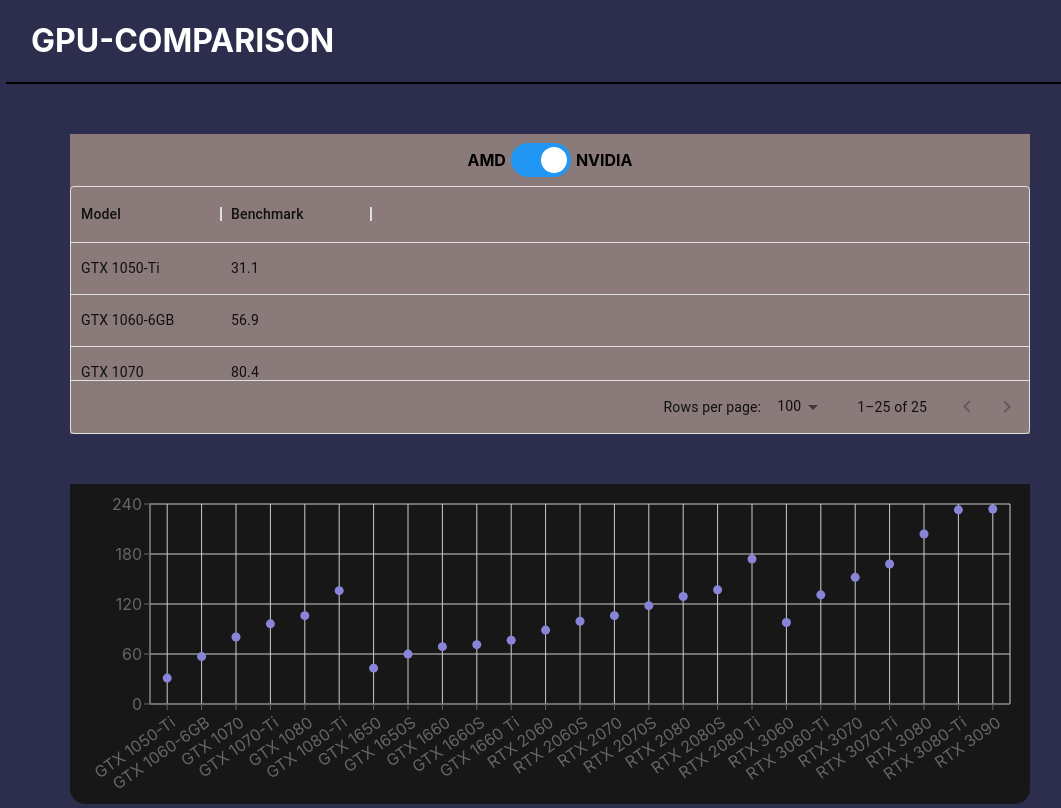
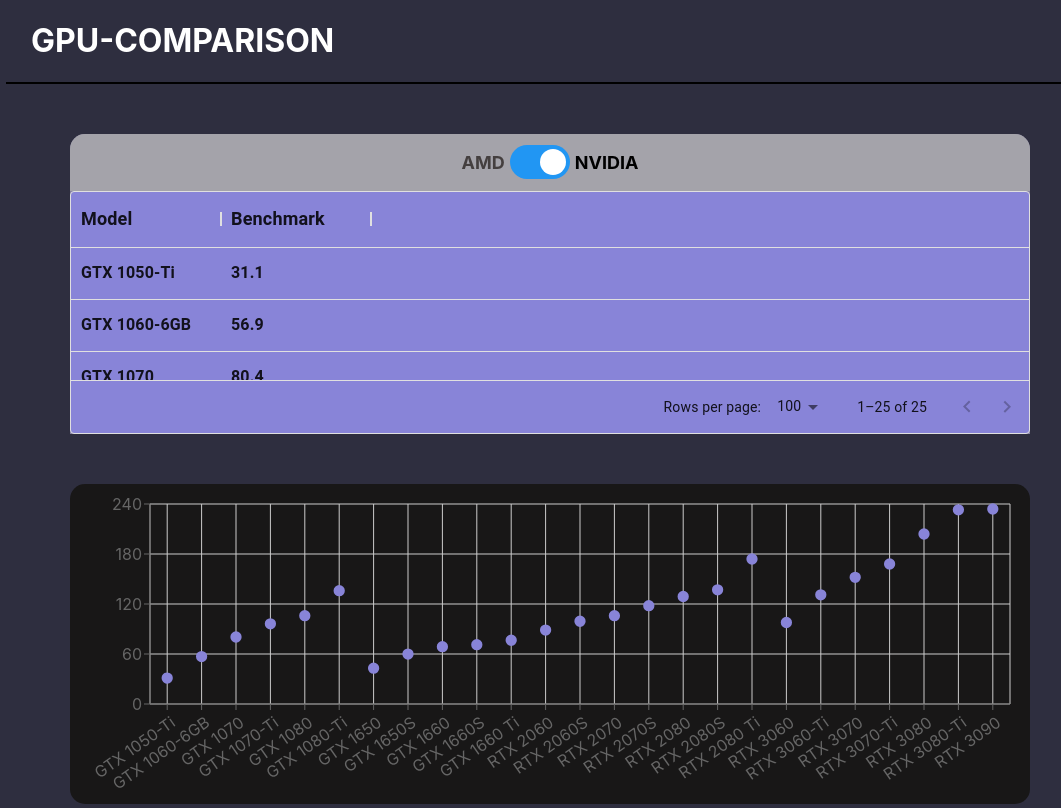
Before and after one commit to brandonrainey/gpu-comparison, a Next.js app: page / in a window 1280 px wide. Shown: the whole page, without its empty margins (90-1151 px from the left). Built offline with nearby package versions, Linux system fonts and the light colour scheme.

Commit message:
small ui changes with color/fonts etc

```diff
--- a/components/Chart.js
+++ b/components/Chart.js
@@ -4,9 +4,11 @@
   Scatter,
   XAxis,
   YAxis,
+  ZAxis,
   CartesianGrid,
   Tooltip,
   ResponsiveContainer,
+  ReferenceDot,
 } from "recharts";
 import { gpuData } from "/gpu-data";
 import { newGpuData } from "../newGpuData";
@@ -57,6 +59,7 @@
             tick={<CustomizedAxisTick />}
           />
           <YAxis type="number" dataKey="Benchmark" name="Benchmark" />
+          <ZAxis range={[100, 100]} />
           <Tooltip
             cursor={{ strokeDasharray: "3 3" }}
             payload={[{ Name: "Model" }]}
--- a/components/ChartSelector.js
+++ b/components/ChartSelector.js
@@ -7,12 +7,12 @@
 
   return (
     <div className="sliderWrapper">
-      <p className="sliderText">AMD</p>
+      <p className={`sliderText ${value ? "disabled" : null}`}>AMD</p>
       <label className="switch">
         <input type="checkbox" checked={value} onChange={handleChange} />
         <span className="slider round"></span>
       </label>
-      <p className="sliderText">NVIDIA</p>
+      <p className={`sliderText ${value ? null : "disabled"}`}>NVIDIA</p>
     </div>
   );
 }
--- a/pages/index.js
+++ b/pages/index.js
@@ -13,6 +13,11 @@
   const [nvidiaCards, setNvidiaCards] = useState([]);
 
   const [value, setValue] = useState(true);
+
+  const myStyles = {
+    backgroundAmd: "rgb(224, 102, 102)",
+    backgroundNvidia: "rgb(136, 132, 216)",
+  };
 
   const rows = [
     { id: 1, col1: "Hello", col2: "World" },
@@ -35,12 +40,17 @@
         <DataGrid
           rows={value ? newGpuData : amdGpus}
           columns={columns}
-          style={{  }}
+          style={{
+            fontWeight: 600,
+            fontSize: 16,
+            background: value
+              ? myStyles.backgroundNvidia
+              : myStyles.backgroundAmd,
+          }}
         />
       </div>
 
       <div className="chartContainer">
-
         <Chart value={value} setValue={setValue} />
       </div>
     </div>
--- a/styles/globals.css
+++ b/styles/globals.css
@@ -4,7 +4,7 @@
   margin: 0;
   font-family: -apple-system, BlinkMacSystemFont, Segoe UI, Roboto, Oxygen,
     Ubuntu, Cantarell, Fira Sans, Droid Sans, Helvetica Neue, sans-serif;
-  background: rgb(45, 45, 77);
+  background: rgb(46, 46, 63);
   height: 100%;
 }
 
@@ -36,10 +36,9 @@
 }
 
 .chartComponent {
-  background:rgb(24, 23, 23);
-  border-bottom-left-radius: 15px;
-  border-bottom-right-radius: 15px;
+  background: rgb(24, 23, 23);
 
+  border-radius: 15px;
 }
 
 .headerContainer {
@@ -81,8 +80,8 @@
   right: 0;
   bottom: 0;
   background-color: rgb(240, 102, 102);
-  -webkit-transition: .4s;
-  transition: .4s;
+  -webkit-transition: 0.4s;
+  transition: 0.4s;
 }
 
 .slider:before {
@@ -93,16 +92,16 @@
   left: 4px;
   bottom: 4px;
   background-color: white;
-  -webkit-transition: .4s;
-  transition: .4s;
+  -webkit-transition: 0.4s;
+  transition: 0.4s;
 }
 
 input:checked + .slider {
-  background-color: #2196F3;
+  background-color: #2196f3;
 }
 
 input:focus + .slider {
-  box-shadow: 0 0 1px #2196F3;
+  box-shadow: 0 0 1px #2196f3;
 }
 
 input:checked + .slider:before {
@@ -122,10 +121,11 @@
 
 .sliderWrapper {
   width: 100%;
-  background: rgb(139, 122, 122);
+  background: rgb(164, 163, 170);
   display: flex;
   justify-content: center;
-
+  border-top-left-radius: 15px;
+  border-top-right-radius: 15px;
 }
 
 .sliderText {
@@ -133,6 +133,7 @@
   margin-left: 5px;
   margin-right: 5px;
   font-weight: 700;
+  font-size: 18px;
 }
 
 .dataGridContainer {
@@ -140,20 +141,28 @@
   align-self: center;
   height: 300px;
   width: 75%;
-  background:rgb(139, 122, 122);
+  background: rgb(132, 127, 160);
   margin-top: 50px;
   flex-direction: column;
+  border-top-left-radius: 15px;
+  border-top-right-radius: 15px;
 }
 
 .dataGrid {
-
 }
 
 .header {
   padding-left: 25px;
 }
 
+.disabled {
+  color: rgb(68, 63, 63);
+}
 
+.MuiDataGrid-columnHeaderTitle {
+  font-weight: 700 !important;
+  font-size: 18px !important;
+}
 
 @media (max-width: 1000px) {
   .chartContainer {
```
Also changed, not shown: components/Header.js (+6 -6 lines).
